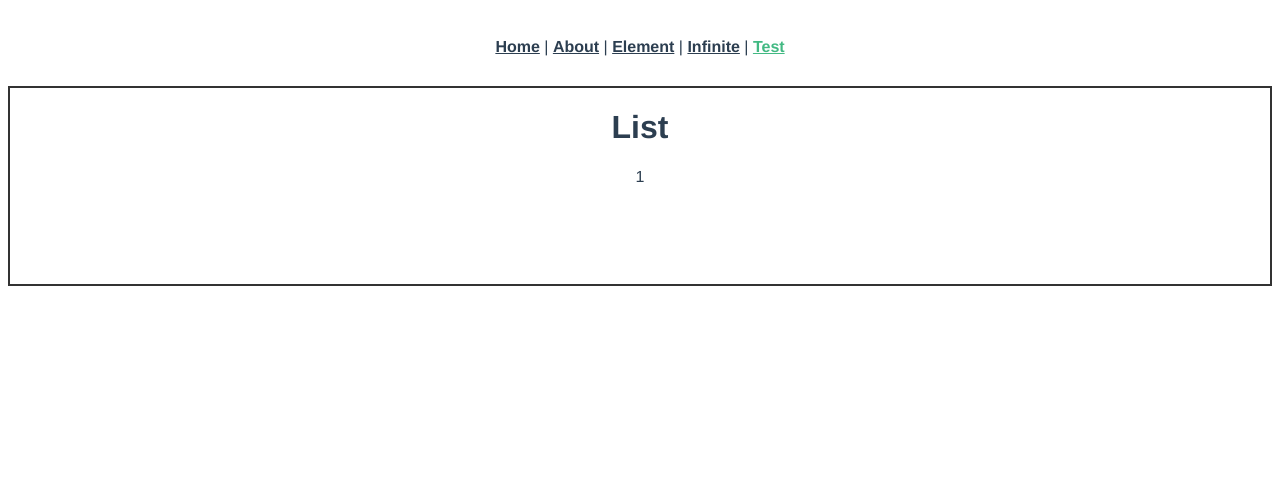
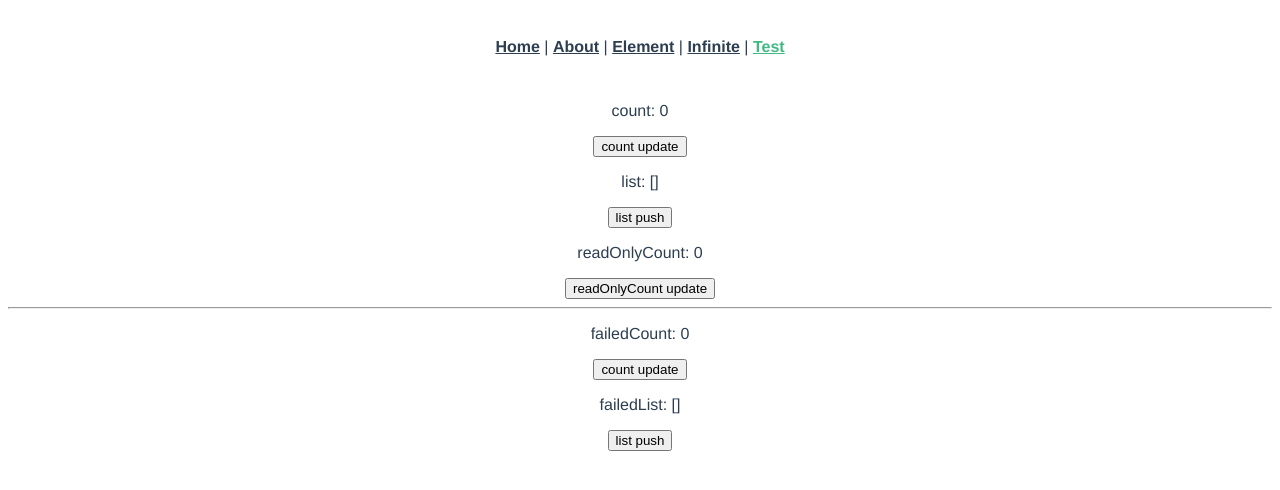
Before and after one commit to rubyon/vue3-study, a Vue app: page /test in a window 1280 px wide. Shown: the top 490 px of the page. Built offline with nearby package versions, Linux system fonts and the light colour scheme.

Commit message:
불필요한 패키지 삭제

```diff
--- a/package.json
+++ b/package.json
@@ -3,6 +3,7 @@
   "version": "0.1.0",
   "private": true,
   "scripts": {
+    "start": "foreman start",
     "serve": "vue-cli-service serve --mode localhost",
     "dev": "vue-cli-service build --mode development",
     "build": "vue-cli-service build --mode production",
@@ -10,12 +11,8 @@
   },
   "dependencies": {
     "axios": "^0.21.1",
-    "bootstrap": "^4.6.0",
     "core-js": "^3.8.3",
-    "datatables.net-bs4": "^1.10.23",
     "element-plus": "^1.0.2-beta.31",
-    "jquery": "^3.5.1",
-    "popper.js": "^1.16.1",
     "vue": "^3.0.5",
     "vue-router": "^4.0.3",
     "vuex": "^4.0.0"
--- a/src/main.js
+++ b/src/main.js
@@ -1,7 +1,3 @@
-// import 'bootstrap'
-// import 'bootstrap/dist/css/bootstrap.min.css'
-// import 'jquery/dist/jquery.min'
-
 import ElementPlus from 'element-plus'
 import 'element-plus/lib/theme-chalk/index.css'
 
--- a/src/views/Test.vue
+++ b/src/views/Test.vue
@@ -1,52 +1,41 @@
 <template>
-  <div
-    style="height: 200px; border: 2px solid #333; overflow-x: hidden; box-sizing: border-box"
-    @scroll="scroll"
-  >
-    <h1>List</h1>
-    <div v-for="i in arr" :key="i" style="height: 200px">{{ i }}</div>
-  </div>
+  <p>count: {{ count }}</p>
+  <button @click="count++">count update</button>
+  <p>list: {{ list }}</p>
+  <button @click="updateList(list)">list push</button>
+  <p>readOnlyCount: {{ readOnlyCount }}</p>
+  <button @click="readOnlyCount++">readOnlyCount update</button>
+  <hr />
+  <p>failedCount: {{ failedCount }}</p>
+  <button @click="failedCount++">count update</button>
+  <p>failedList: {{ failedList }}</p>
+  <button @click="updateList(failedList)">list push</button>
 </template>
 
 <script>
+import { ref, reactive, readonly } from 'vue'
+
 export default {
-  name: 'list',
-  data() {
+  setup() {
+    const count = ref(0) // 단순값인 ref를 사용했다
+    const list = reactive([]) // 배열임으로 reactive를 사용했다
+    const readOnlyCount = readonly(count) // ref를 이용한 값에 readonly 속성을 지정하여 새로운 변수로 지정했다. 업데이트를 하려 해도 업데이트가 되지 않으며 count가 올라갈때 자동으로 참조되어 업데이트된다
+
+    const failedCount = reactive(0) // 단순값을 지정해야 할 곳에 reactive를 사용했다. 값이 반영되지 않는다.
+    const failedList = ref([]) // 배열에 ref를 사용했다. 값이 반영되지 않는다.
+
+    const updateList = (base) => {
+      base.push(Math.random()) // 왜인지 모르겠는데 직접 참조하면 안되는것이 function으로 동적으로 받아서 push하면 ref/reactive 상관없이 배열/셋이 반응한다. 버그인것같은데, 코드의 의도만 파악해주시라.
+    }
+
     return {
-      arr: [1, 2, 3, 4, 5],
-      pos: 0
+      count,
+      list,
+      readOnlyCount,
+      failedCount,
+      failedList,
+      updateList
     }
-  },
-  methods: {
-    scroll(event) {
-      this.pos = event.target.scrollTop
-      console.log('scroll', event.target.scrollTop)
-    }
-  },
-  activated() {
-    this.$el.scrollTop = this.pos
-  },
-  beforeRouteEnter: (to, from, next) => {
-    // Before rendering the component, the corresponding route is called before confirm.
-    // No Yes! Get component instance ` this`
-    // Because before the guard executes, the component instance has not been created
-    // console.log('before enter', this)
-    // let topy = document.body.scrollTop
-    //
-    // console.log(topy)
-    next()
-  },
-  beforeRouteLeave(to, from, next) {
-    // Called when the navigation leaves the corresponding route of the component
-    // Can access component instance ` this`
-    console.log('route leave')
-
-    // let topy = document.body.scrollTop
-    const topy = window.scrollTop
-    console.log(topy, this.$el)
-    next()
   }
 }
 </script>
-
-<style scoped></style>
```
